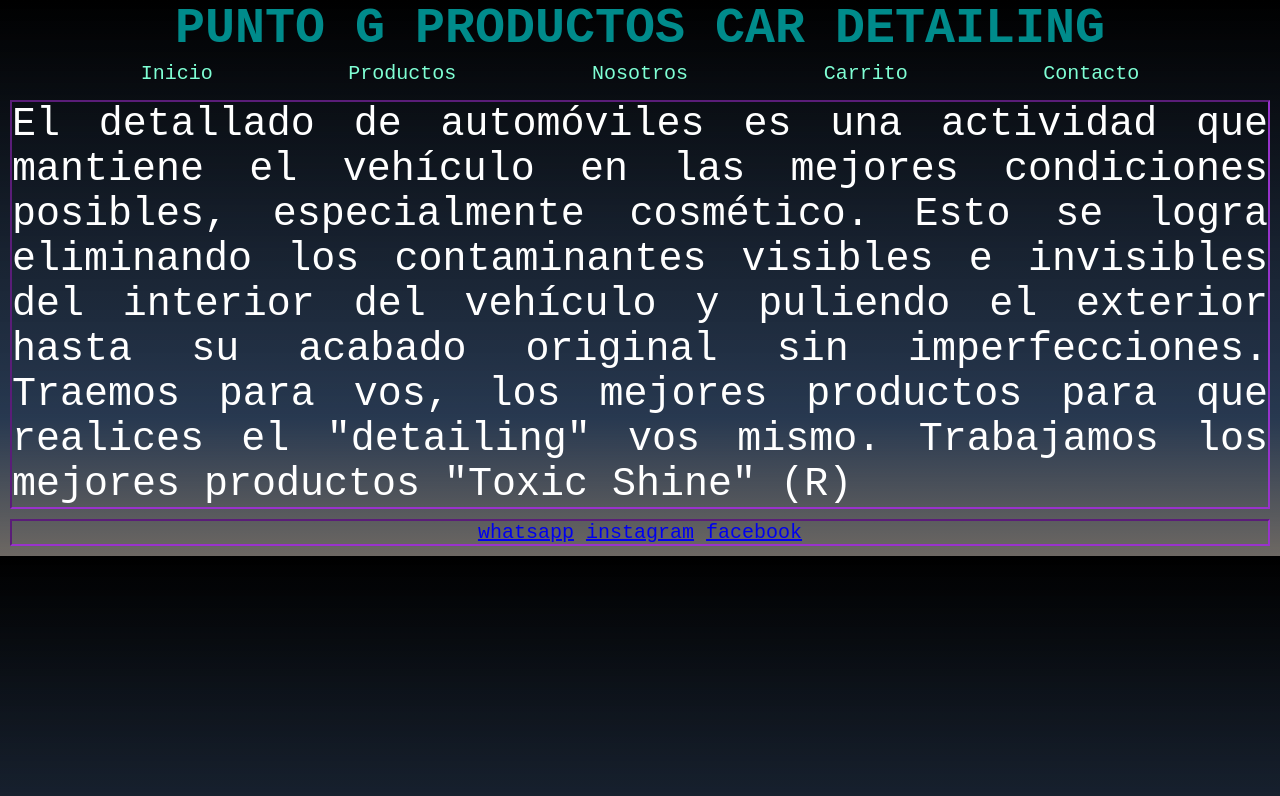
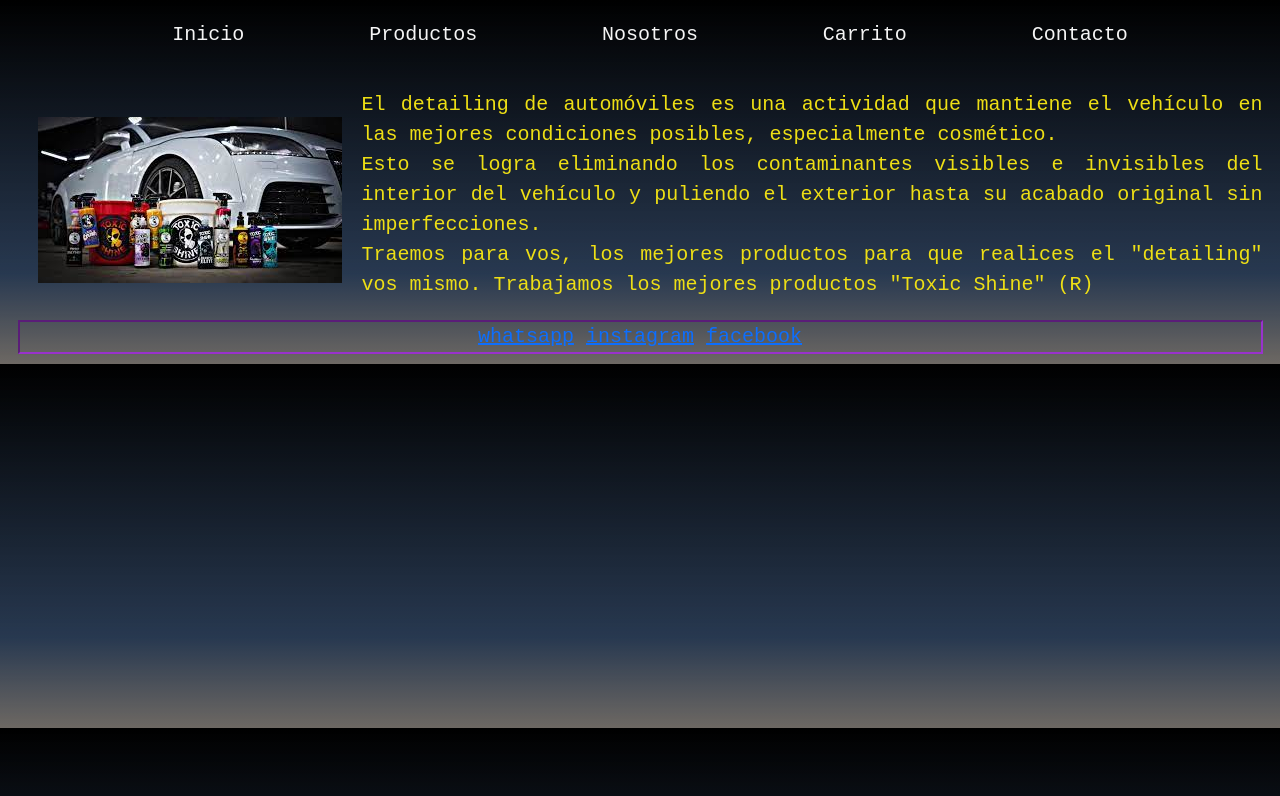
Before and after one commit to maxixeneize12/puntoGcardetailing, a plain HTML site: page pages/3nosotros.html in a window 1280 px wide. Drawn offline with nearby package versions, Linux system fonts and the light colour scheme; a web font is replaced by a local one.

Commit message:
se modifico pag nosotros

```diff
--- a/css/estilos.css
+++ b/css/estilos.css
@@ -46,7 +46,7 @@ h2{
 
 }
 .navegador{
-    padding: 5px;
+    padding: 2rem;
 }
 
 .navegador ul{
@@ -60,7 +60,7 @@ h2{
 }
 .navegador li a{
    text-decoration: none;
-   color: aquamarine;
+   color: whitesmoke;
    transition: font-size 1s;
 }
 .navegador li a:hover{
@@ -84,13 +84,22 @@ h2{
     margin-right: auto;
 }
 .nosotros{
+    display: flex;
+    flex: wrap;
     margin: 10px;
-    font-size: 4rem;
-    color: rgb(255, 255, 255);
+    font-size: 2rem;
+    color: rgb(238, 223, 21);
     text-align: justify;
-    border: 2px inset darkorchid;
+
 }
 
+.imgNosotros{
+    display: flex;
+    align-items: center;
+    margin: 10px;
+    padding: 10px;
+
+}
 .contacto{
     display: flex;
     margin-left: 150px;
--- a/pages/3nosotros.html
+++ b/pages/3nosotros.html
@@ -1,21 +1,28 @@
 <!DOCTYPE html>
 <html lang="es">
+
 <head>
     <meta charset="UTF-8">
     <meta http-equiv="X-UA-Compatible" content="IE=edge">
-    <meta name="viewport" content="width=, initial-scale=1.0">
+    <meta name="viewport" content="width=device-width, initial-scale=1">
+
+    <link href="https://cdn.jsdelivr.net/npm/bootstrap@5.1.3/dist/css/bootstrap.min.css" rel="stylesheet"
+        integrity="sha384-1BmE4kWBq78iYhFldvKuhfTAU6auU8tT94WrHftjDbrCEXSU1oBoqyl2QvZ6jIW3" crossorigin="anonymous">
+    <script src="https://cdn.jsdelivr.net/npm/bootstrap@5.1.3/dist/js/bootstrap.bundle.min.js"
+        integrity="sha384-ka7Sk0Gln4gmtz2MlQnikT1wXgYsOg+OMhuP+IlRH9sENBO0LRn5q+8nbTov4+1p" crossorigin="anonymous">
+    </script>
+
     <link rel="stylesheet" href="../css/estilos.css">
-    <title>PUNTO G PRODUCTOS CAR DETAILING</title>
     <style>
         @import url('https://fonts.googleapis.com/css2?family=Syne+Mono&display=swap');
     </style>
-            <link
-            rel="stylesheet"
-            href="https://cdnjs.cloudflare.com/ajax/libs/animate.css/4.1.1/animate.min.css"
-          />
+    <link rel="stylesheet" href="https://cdnjs.cloudflare.com/ajax/libs/animate.css/4.1.1/animate.min.css" />
+    <title>PUNTO G PRODUCTOS CAR DETAILING</title>
 </head>
+
 <body class="body">
-    <h1>PUNTO G PRODUCTOS CAR DETAILING</h1>
+
+    <div class="container-fluid">
         <header class="navegador">
             <ul>
                 <li><a href="../index.html">Inicio</a></li>
@@ -28,13 +35,17 @@
 
         <main class="main">
             <div class="nosotros">
-            <p> El detallado de automóviles es una actividad que mantiene el
+                <div class="imgNosotros">
+                    <img src="../imagen/nosotros.jpg" alt="">
+                </div>
+
+                <p> El detailing de automóviles es una actividad que mantiene el
                     vehículo en las mejores condiciones posibles, especialmente cosmético.
-
+                    <br>
                     Esto se logra eliminando los contaminantes visibles e invisibles
                     del interior del vehículo y puliendo el exterior hasta su acabado
                     original sin imperfecciones.
-
+                    <br>
                     Traemos para vos, los mejores productos para que realices el "detailing"
                     vos mismo.
 
@@ -48,7 +59,15 @@
             <a href="@PUNTOGPRODUCTOSCARDETAILING">instagram</a></li>
             <a href="www.facebook.com/PUNTOGPRODUCTOSCARDETAILING">facebook</a></li>
         </footer>
+    </div>
+
+    <script src="https://cdn.jsdelivr.net/npm/@popperjs/core@2.10.2/dist/umd/popper.min.js"
+        integrity="sha384-7+zCNj/IqJ95wo16oMtfsKbZ9ccEh31eOz1HGyDuCQ6wgnyJNSYdrPa03rtR1zdB" crossorigin="anonymous">
+    </script>
+    <script src="https://cdn.jsdelivr.net/npm/bootstrap@5.1.3/dist/js/bootstrap.min.js"
+        integrity="sha384-QJHtvGhmr9XOIpI6YVutG+2QOK9T+ZnN4kzFN1RtK3zEFEIsxhlmWl5/YESvpZ13" crossorigin="anonymous">
+    </script>
+
 </body>
 
-
 </html>
```
Also changed, not shown: index.html (+2 -1 lines), pages/2productos.html (+2 -2 lines), imagen/nosotros.jpg (added). Lines whose indentation alone changed are shown as unchanged.
